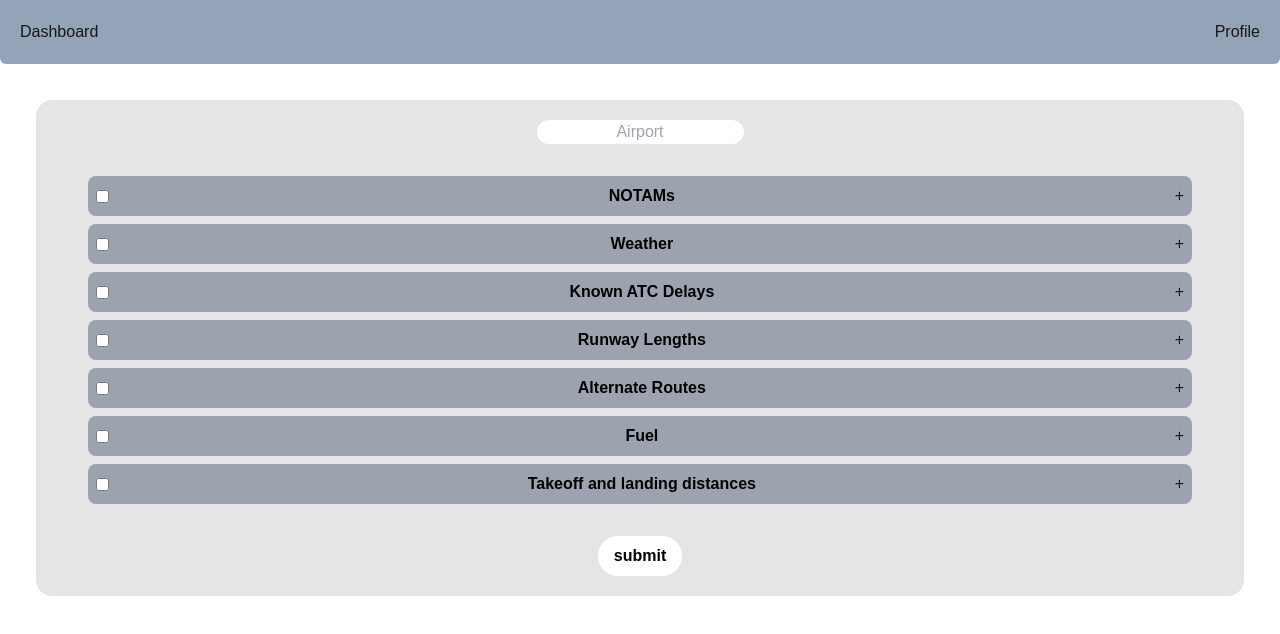
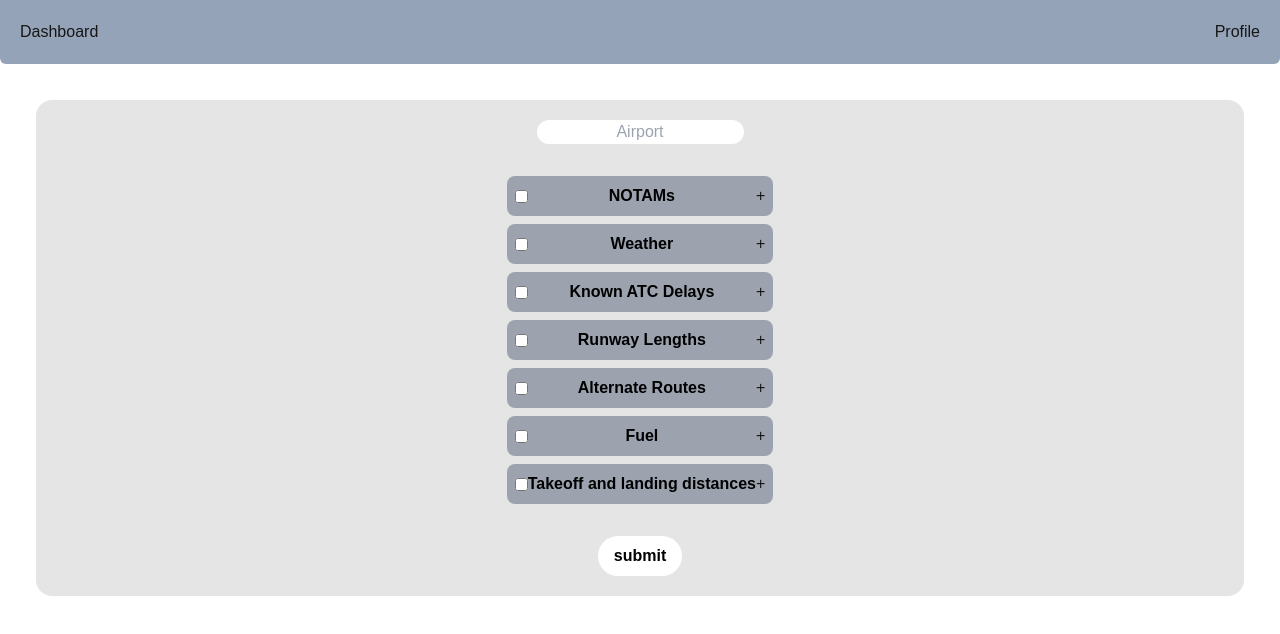
Before and after one commit to Indy-03-Flight-Data/nwkraft-web-app, a Next.js app: page /dashboard/search in a window 1280 px wide. Shown: the top 634 px of the page. Built offline with nearby package versions, Linux system fonts and the light colour scheme.

Commit message:
send form data to server console

```diff
--- a/src/app/components/common/accordion.tsx
+++ b/src/app/components/common/accordion.tsx
@@ -13,7 +13,9 @@ export default function Accordion({ title, content, showOptions }: Acronym) {
     <>
       <div className="flex-grow">
         <div className="flex items-center justify-between">
-          {showOptions && <input type="checkbox" className="" />}
+          {showOptions && (
+            <input type="checkbox" id={title} name={title} className="hover:cursor-pointer" />
+          )}
           <p className="float-left text-black font-bold">{title}</p>
           <p
             className="float-right hover:cursor-pointer"
--- a/src/app/components/search/searchbar.tsx
+++ b/src/app/components/search/searchbar.tsx
@@ -1,7 +1,9 @@
+
 export default function Searchbar() {
   return (
     <input
       className="text-black rounded-full text-center"
+      id="airport"
       name="airport"
       type="text"
       placeholder="Airport"
--- /dev/null
+++ b/src/app/components/search/submitData.tsx
@@ -0,0 +1,7 @@
+'use server';
+
+export async function searchForm(formData: FormData){
+    const rawFormData =  Object.fromEntries(formData.entries());
+
+    console.log(rawFormData)
+}
--- a/src/app/dashboard/search/page.tsx
+++ b/src/app/dashboard/search/page.tsx
@@ -1,5 +1,6 @@
 import NwkraftChecklist from "../../components/search/nwkraft-checklist";
 import Searchbar from "../../components/search/searchbar";
+import { searchForm } from "@/app/components/search/submitData";
 
 export default function Search() {
   const nwkraftProp = {
@@ -9,20 +10,16 @@ export default function Search() {
   return (
     <>
       <div className="flex flex-col p-5 m-9 bg-neutral-200 rounded-2xl">
-        <form className="" action="">
-          <div className="grow">
+        <form className="" action={searchForm}>
           <div className="grid justify-items-center">
             <Searchbar />
-            </div>
             <NwkraftChecklist {...nwkraftProp} />
-            <div className="grid justify-items-center">
             <input
               type="submit"
               value="submit"
               className="rounded-full py-2 px-4 font-bold hover:text-green-700 bg-white text-black"
             />
           </div>
-          </div>
         </form>
       </div>
     </>
```
Lines whose indentation alone changed are shown as unchanged.
